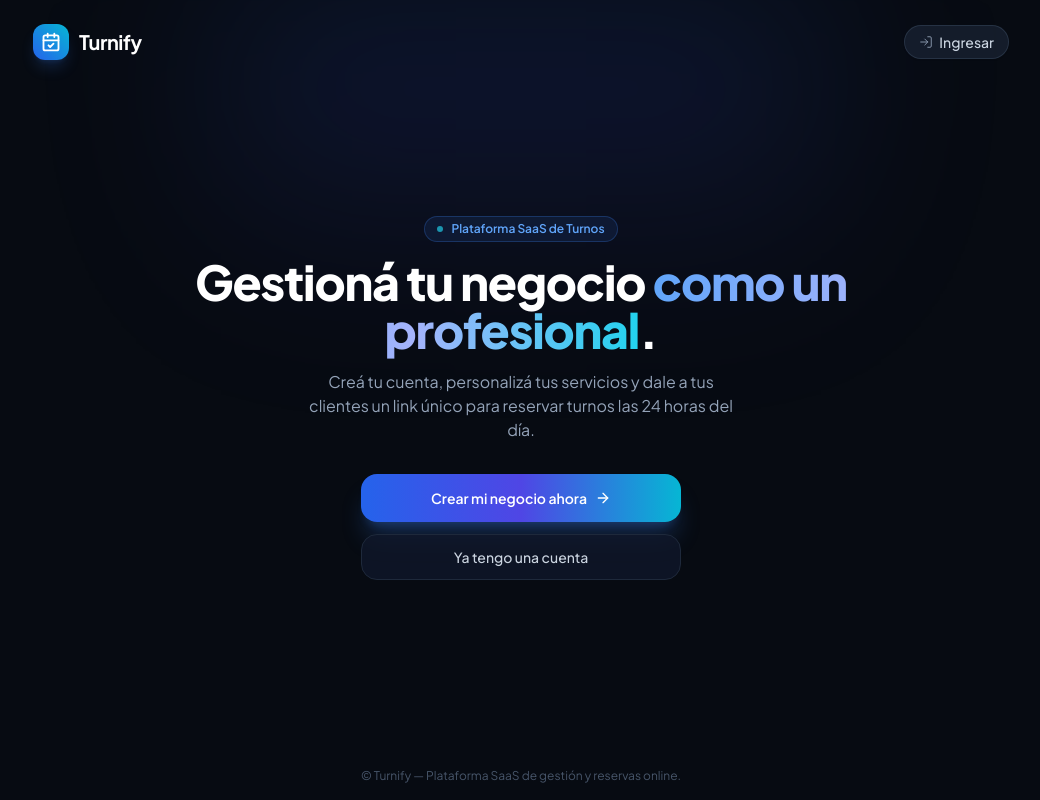
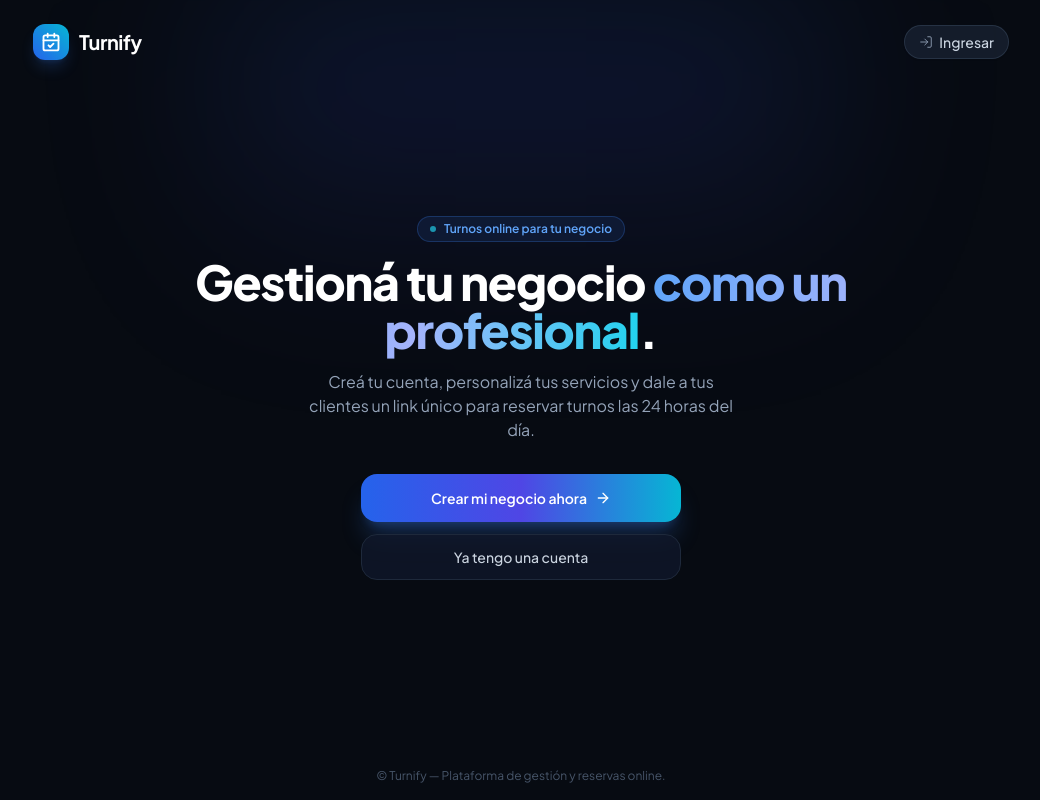
Before and after one commit to felipebanndeira/Turnos-PF, a Flask app: page / in a window 1280 px wide. Shown: the whole page, without its empty margins (119-1159 px from the left). Run offline with Flask 3, Linux system fonts and the light colour scheme; some libraries are stand-ins or nearby versions.

Commit message:
chore(landing): actualizar badge superior y eliminar palabra SaaS del copyright en pie de pagina

```diff
--- a/templates/auth/landing_saas.html
+++ b/templates/auth/landing_saas.html
@@ -74,7 +74,7 @@
     <!-- Pill Badge Superior -->
     <div class="inline-flex items-center gap-2 px-3 py-1 rounded-full bg-blue-500/10 border border-blue-500/25 text-blue-400 text-xs font-semibold mb-4">
       <span class="w-1.5 h-1.5 rounded-full bg-cyan-400 animate-pulse"></span>
-      <span>Plataforma SaaS de Turnos</span>
+      <span>Turnos online para tu negocio</span>
     </div>
 
     <!-- Título Hero -->
@@ -107,7 +107,7 @@
 
   <!-- Footer Minimalista -->
   <footer class="w-full text-center py-4 px-4 text-xs text-slate-600 z-10">
-    <p>© Turnify — Plataforma SaaS de gestión y reservas online.</p>
+    <p>© Turnify — Plataforma de gestión y reservas online.</p>
   </footer>
 
   <script>
```
